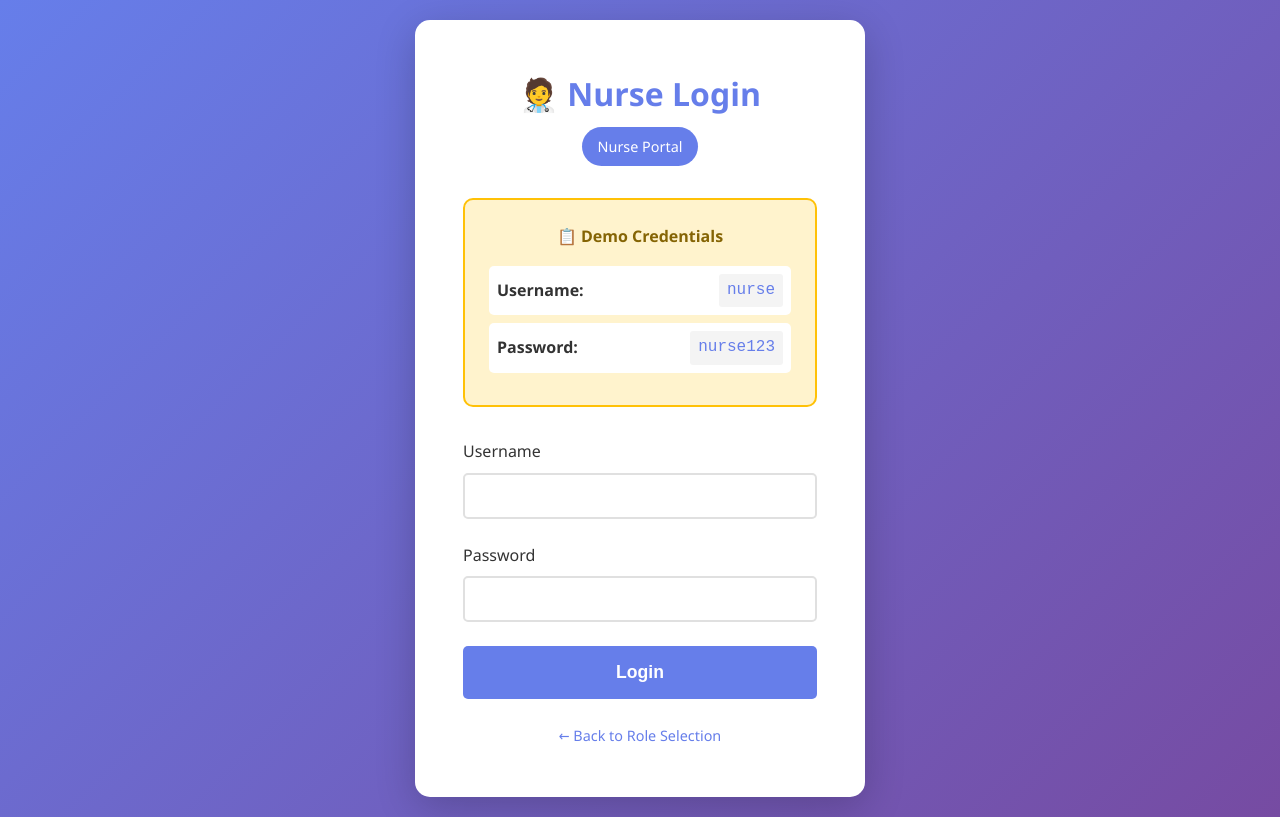
After one commit to Josan88/Electronic-Medication-Administration-Record, a Flask app: page /nurse-login in a window 1280 px wide. The commit adds this page. Run offline with Flask 3, Linux system fonts and the light colour scheme; parts of the project's set-up code (start-up, migrations or seed data) failed here and were passed over.

Commit message:
Add role selection and login pages with demo credentials
Co-authored-by: Josan88 <124897328+Josan88@users.noreply.github.com>

```diff
--- a/app.py
+++ b/app.py
@@ -1,4 +1,4 @@
-from flask import Flask, render_template, jsonify  # type: ignore
+from flask import Flask, render_template, jsonify, request  # type: ignore
 import time
 from threading import Thread
 from config import config
@@ -21,8 +21,28 @@ register_blueprints(app, persistent_queue)
 
 
 @app.route("/")
+def role_selection():
+    """Landing page for role selection"""
+    return render_template("role_selection.html")
+
+
+@app.route("/nurse-login")
+def nurse_login():
+    """Nurse login page"""
+    return render_template("nurse_login.html")
+
+
+@app.route("/management-login")
+def management_login():
+    """Management login page"""
+    return render_template("management_login.html")
+
+
+@app.route("/dashboard")
 def index():
-    return render_template("index.html")
+    """Main dashboard after login"""
+    role = request.args.get('role', 'nurse')
+    return render_template("index.html", role=role)
 
 
 @app.route("/api/health")
--- a/static/css/style.css
+++ b/static/css/style.css
@@ -710,3 +710,9 @@ footer {
   background-color: #ffc107;
   color: #333;
 }
+
+/* Role-based visibility */
+.nurse-only,
+.management-only {
+  display: block;
+}
--- /dev/null
+++ b/templates/nurse_login.html
@@ -0,0 +1,224 @@
+<!DOCTYPE html>
+<html lang="en">
+  <head>
+    <meta charset="UTF-8" />
+    <meta name="viewport" content="width=device-width, initial-scale=1.0" />
+    <title>eMAR - Nurse Login</title>
+    <link
+      rel="stylesheet"
+      href="{{ url_for('static', filename='css/style.css') }}"
+    />
+    <style>
+      .login-container {
+        min-height: 100vh;
+        display: flex;
+        flex-direction: column;
+        justify-content: center;
+        align-items: center;
+        background: linear-gradient(135deg, #667eea 0%, #764ba2 100%);
+        padding: 20px;
+      }
+
+      .login-box {
+        background: white;
+        padding: 3rem;
+        border-radius: 15px;
+        box-shadow: 0 10px 40px rgba(0, 0, 0, 0.2);
+        max-width: 450px;
+        width: 100%;
+      }
+
+      .login-box h1 {
+        color: #667eea;
+        margin-bottom: 0.5rem;
+        text-align: center;
+        font-size: 2rem;
+      }
+
+      .role-badge {
+        display: inline-block;
+        padding: 0.5rem 1rem;
+        background: #667eea;
+        color: white;
+        border-radius: 20px;
+        font-size: 0.9rem;
+        margin-bottom: 2rem;
+      }
+
+      .demo-credentials {
+        background: #fff3cd;
+        border: 2px solid #ffc107;
+        border-radius: 10px;
+        padding: 1.5rem;
+        margin-bottom: 2rem;
+      }
+
+      .demo-credentials h3 {
+        color: #856404;
+        margin-bottom: 1rem;
+        font-size: 1rem;
+        text-align: center;
+      }
+
+      .credential-item {
+        display: flex;
+        justify-content: space-between;
+        align-items: center;
+        padding: 0.5rem;
+        margin-bottom: 0.5rem;
+        background: white;
+        border-radius: 5px;
+      }
+
+      .credential-item strong {
+        color: #333;
+      }
+
+      .credential-item code {
+        background: #f4f4f4;
+        padding: 0.25rem 0.5rem;
+        border-radius: 3px;
+        font-family: 'Courier New', monospace;
+        color: #667eea;
+      }
+
+      .form-group {
+        margin-bottom: 1.5rem;
+      }
+
+      .form-group label {
+        display: block;
+        margin-bottom: 0.5rem;
+        color: #333;
+        font-weight: 500;
+      }
+
+      .form-group input {
+        width: 100%;
+        padding: 0.75rem;
+        border: 2px solid #e0e0e0;
+        border-radius: 5px;
+        font-size: 1rem;
+        transition: border-color 0.3s ease;
+      }
+
+      .form-group input:focus {
+        outline: none;
+        border-color: #667eea;
+      }
+
+      .btn-login {
+        width: 100%;
+        padding: 1rem;
+        background: #667eea;
+        color: white;
+        border: none;
+        border-radius: 5px;
+        font-size: 1.1rem;
+        cursor: pointer;
+        transition: background 0.3s ease;
+        font-weight: 600;
+      }
+
+      .btn-login:hover {
+        background: #5568d3;
+      }
+
+      .back-link {
+        text-align: center;
+        margin-top: 1.5rem;
+      }
+
+      .back-link a {
+        color: #667eea;
+        text-decoration: none;
+        font-size: 0.9rem;
+      }
+
+      .back-link a:hover {
+        text-decoration: underline;
+      }
+
+      .message {
+        padding: 0.75rem;
+        border-radius: 5px;
+        margin-bottom: 1rem;
+        text-align: center;
+      }
+
+      .message.error {
+        background: #f8d7da;
+        color: #721c24;
+        border: 1px solid #f5c6cb;
+      }
+
+      .message.success {
+        background: #d4edda;
+        color: #155724;
+        border: 1px solid #c3e6cb;
+      }
+    </style>
+  </head>
+  <body>
+    <div class="login-container">
+      <div class="login-box">
+        <h1>🧑‍⚕️ Nurse Login</h1>
+        <div style="text-align: center;">
+          <span class="role-badge">Nurse Portal</span>
+        </div>
+
+        <div class="demo-credentials">
+          <h3>📋 Demo Credentials</h3>
+          <div class="credential-item">
+            <strong>Username:</strong>
+            <code>nurse</code>
+          </div>
+          <div class="credential-item">
+            <strong>Password:</strong>
+            <code>nurse123</code>
+          </div>
+        </div>
+
+        <div id="message"></div>
+
+        <form id="loginForm">
+          <div class="form-group">
+            <label for="username">Username</label>
+            <input type="text" id="username" name="username" required />
+          </div>
+
+          <div class="form-group">
+            <label for="password">Password</label>
+            <input type="password" id="password" name="password" required />
+          </div>
+
+          <button type="submit" class="btn-login">Login</button>
+        </form>
+
+        <div class="back-link">
+          <a href="{{ url_for('role_selection') }}">← Back to Role Selection</a>
+        </div>
+      </div>
+    </div>
+
+    <script>
+      document.getElementById('loginForm').addEventListener('submit', function(e) {
+        e.preventDefault();
+
+        const username = document.getElementById('username').value;
+        const password = document.getElementById('password').value;
+        const messageDiv = document.getElementById('message');
+
+        // Simple validation for demo
+        if (username === 'nurse' && password === 'nurse123') {
+          messageDiv.innerHTML = '<div class="message success">Login successful! Redirecting...</div>';
+          setTimeout(() => {
+            window.location.href = "/dashboard?role=nurse";
+          }, 1000);
+        } else {
+          messageDiv.innerHTML = '<div class="message error">Invalid credentials. Please use the demo credentials shown above.</div>';
+        }
+      });
+    </script>
+  </body>
+</html>
```
Also changed, not shown: static/js/main.js (+23 -1 lines), templates/index.html (+15 -3 lines), templates/management_login.html (added, +224 -0 lines), templates/role_selection.html (added, +109 -0 lines).
